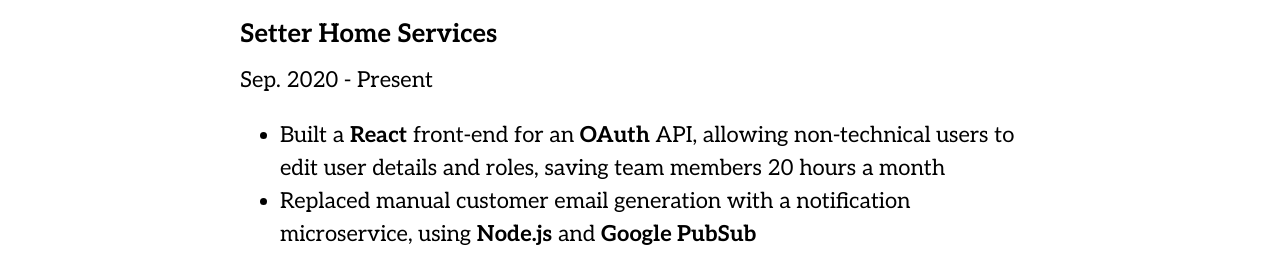
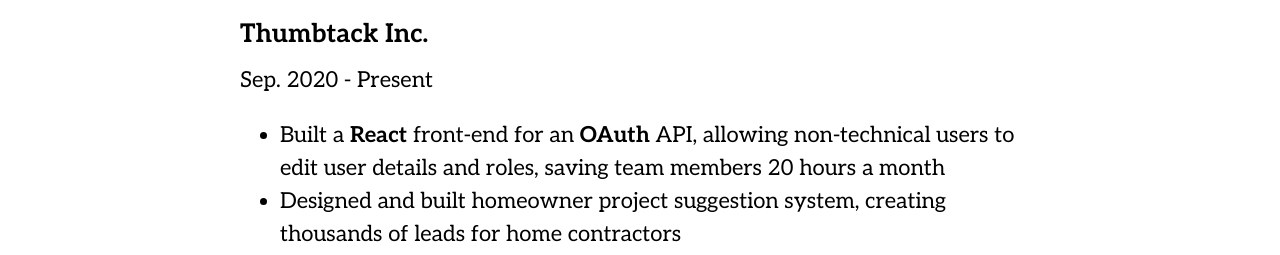
Before and after one commit to ktrieu/ktrieu.github.io, a Gatsby site: page / in a window 1280 px wide. Shown: the part 688-943 px from the top of the page. Built offline with nearby package versions, Linux system fonts and the light colour scheme; Gatsby itself is replaced by a stand-in of ours.

Commit message:
Update experience section

```diff
--- a/src/experience-data/setter.md
+++ b/src/experience-data/setter.md
@@ -1,7 +1,9 @@
 ---
-employer: Setter Home Services
+employer: Thumbtack Inc.
 dates: Sep. 2020 - Present
 ---
 
 - Built a **React** front-end for an **OAuth** API, allowing non-technical users to edit user details and roles, saving team members 20 hours a month
+- Designed and built homeowner project suggestion system, creating thousands of leads
+  for home contractors
 - Replaced manual customer email generation with a notification microservice, using **Node.js** and **Google PubSub**
```
